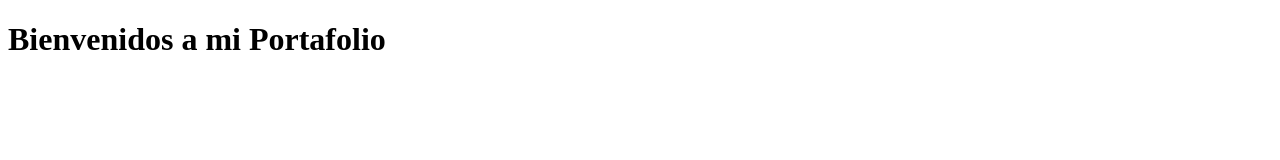
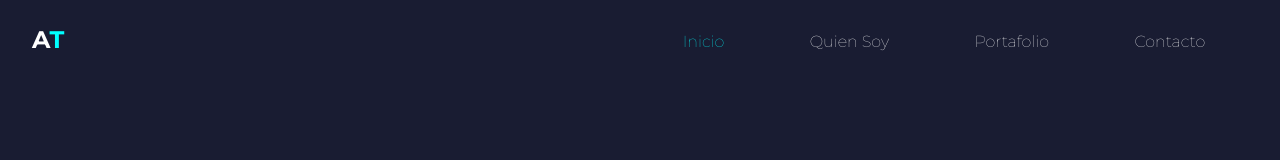
Before and after one commit to Dinoalex98/Proyecto.github.io, a plain HTML site: page index.html in a window 1280 px wide. Drawn offline with Linux system fonts and the light colour scheme.

Commit message:
creacion de menu
creacion de menu con css y html usando clases para el portafalio de la materia tecnologias de internet

```diff
--- /dev/null
+++ b/css/styles.css
@@ -0,0 +1,57 @@
+@import url('https://fonts.googleapis.com/css2?family=Montserrat:wght@100;700&display=swap');
+
+* {
+  margin: 0;
+  padding: 0;
+  box-sizing: border-box;
+}
+
+body {
+  font-family: 'Montserrat', sans-serif;
+}
+.wrapper {
+    width: 100vw;
+    height: 100vh;
+    background-color: #191c32;
+    color: #fff;
+  }
+  .navbar {
+    display: flex;
+    justify-content: space-between;
+    padding: 2em;
+  }
+  .brand {
+    margin-top: -7px;
+  }
+  .brand span {
+    color: aqua;
+  }
+  .menu {
+    display: flex;
+    width: 50%;
+    justify-content: space-around;
+  }
+  .menu  li {
+    list-style: none;
+
+  }
+  .menu a {
+    color: #fff;
+    text-decoration: none;
+    padding: 10px 20px;
+  }
+
+  .menu li:hover a{
+    background-color: aqua;
+    color: #191c32;
+  }
+
+  .menu .active {
+    color: aqua;
+
+  }
+
+
+  .menu li a:hover {
+    color: #66E7C8;
+  }
--- a/index.html
+++ b/index.html
@@ -2,10 +2,27 @@
 <html lang="en">
 <head>
     <meta charset="UTF-8">
+    <meta http-equiv="X-UA-Compatible" content="IE=edge">
     <meta name="viewport" content="width=device-width, initial-scale=1.0">
-    <title>Document</title>
+    <title>Portafolio</title>
+    <link rel="stylesheet" href="css/styles.css">
+    <link rel="stylesheet" href="https://use.fontawesome.com/releases/v6.1.1/css/all.css">
 </head>
 <body>
-    <h1>Bienvenidos a mi Portafolio</h1>
+    <div class="wrapper">
+        <header>
+          <nav class="navbar">
+            <div class="brand">
+              <h2>A<span>T</span></h2>
+            </div>
+            <ul class="menu">
+              <li><a href="#"  class="active">Inicio</a></li>
+              <li><a href="#">Quien Soy</a></li>
+              <li><a href="#">Portafolio</a></li>
+              <li><a href="#">Contacto</a></li>
+            </ul>
+          </nav>
+        </header>
+      </div>
 </body>
 </html>
```
